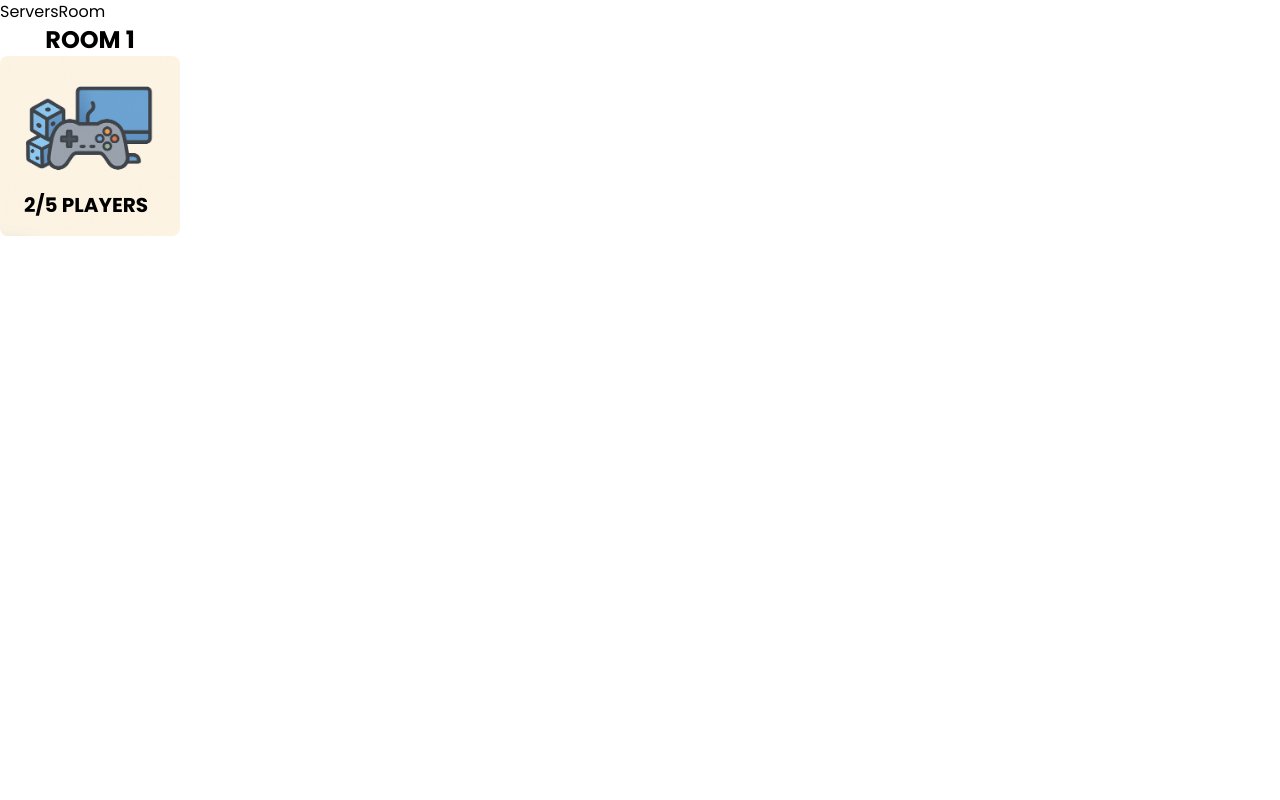
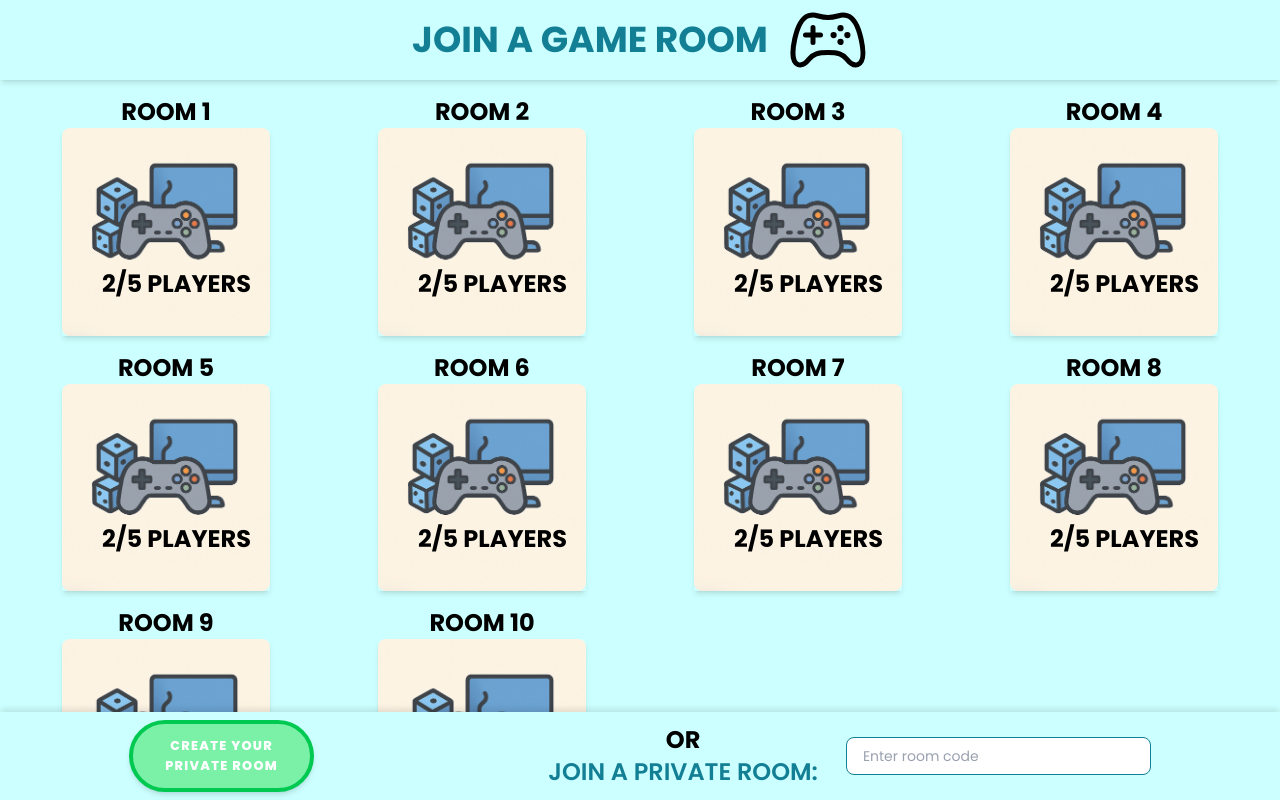
Before and after one commit to English-app-game/frontend, a React (Vite) app: page /rooms in a window 1280 px wide. Built offline with nearby package versions, Linux system fonts and the light colour scheme.

Commit message:
rooms page
rooms page

```diff
--- a/package.json
+++ b/package.json
@@ -17,6 +17,7 @@
     "prop-types": "^15.8.1",
     "react": "^19.0.0",
     "react-dom": "^19.0.0",
+    "react-icons": "^5.5.0",
     "react-redux": "^9.2.0",
     "react-router-dom": "^7.5.0",
     "socket.io-client": "^4.8.1"
--- a/src/styles/index.css
+++ b/src/styles/index.css
@@ -4,4 +4,6 @@
 @theme {
   --font-sans: "Poppins", "serif";
   --font-primary: "Roboto", "sans-serif";
+  --color-primary: #137f95;
+  --color-secondary: #CCFFFF;
 }
--- a/src/ui/components/JoinGameRoom.jsx
+++ b/src/ui/components/JoinGameRoom.jsx
@@ -3,7 +3,7 @@ import PropTypes from 'prop-types';
 import { useNavigate } from 'react-router-dom';
 import joinRoomIcon from "../../assets/images/joinRoomIcon.png";
 
-const JoinGameRoom = ({ id, currentPlayers, capacity, onJoinAttempt }) => {
+const JoinGameRoom = ({ id, currentPlayers, capacity, onJoinAttempt, className = 'w-45' }) => {
   const navigate = useNavigate();
 
   const handleClick = () => {
@@ -25,17 +25,17 @@ const JoinGameRoom = ({ id, currentPlayers, capacity, onJoinAttempt }) => {
 
   return (
     <div
-      className='w-45 h-auto flex flex-col items-center hover:cursor-pointer'
+      className={`h-auto flex flex-col items-center hover:cursor-pointer ${className}`}
       onClick={handleClick}
     >
       <p className='font-bold text-2xl'>ROOM {id + 1}</p>
-      <div className="relative w-45 h-auto">
+      <div className={`relative ${className}  shadow-md hover:shadow-none h-auto`}>
         <img
           src={joinRoomIcon}
           alt="Join Room Icon"
           className="w-full h-full object-cover rounded-lg"
         />
-        <p className="absolute bottom-4 left-6 text-black text-[20px] font-bold">
+        <p className="absolute sm:bottom-4 sm:left-6 text-black text-[1rem] sm:text-[1.5rem] bottom-0 left-0 translate-x-4 -translate-y-1/2 font-bold">
           {currentPlayers}/{capacity} PLAYERS
         </p>
       </div>
--- a/src/ui/components/PrimaryButton.jsx
+++ b/src/ui/components/PrimaryButton.jsx
@@ -1,14 +1,15 @@
 import React from 'react';
 import PropTypes from 'prop-types';
 
-const PrimaryButton = ({ text, onClick, disabled, className = '' }) => {
+const PrimaryButton = ({ children, text, onClick, disabled, className = '' }) => {
   return (
     <button
       onClick={onClick}
       disabled={disabled}
-      className={`font-sans bg-green-200 border-4 border-green-500 text-white font-extrabold text-lg px-8 py-3 rounded-full shadow-md hover:bg-green-300 active:translate-y-1 active:shadow-inner cursor-pointer transition-all duration-150 ${className}`}
+      className={`font-sans bg-green-300 border-4 border-green-500 text-white font-extrabold text-lg sm:px-8 sm:py-3 rounded-full shadow-md hover:bg-green-200 active:translate-y-1 active:shadow-inner cursor-pointer transition-all duration-150 ${className}`}
     >
       {text}
+      {children}
     </button>
   );
 };
--- a/src/ui/pages/CreateRoom.jsx
+++ b/src/ui/pages/CreateRoom.jsx
@@ -1,3 +1,12 @@
+import { useNavigate } from "react-router-dom";
+import PrimaryButton from "../components/PrimaryButton";
+import { ROOMS_LIST } from "../../routes/routes_consts";
+
+
 export default function CreateRoom() {
-  return <div>CreateRoom</div>;
+
+  const navigate = useNavigate();
+  return <div>CreateRoom
+    <PrimaryButton text='Back to rooms' onClick={(e) => navigate(ROOMS_LIST)} />
+  </div>;
 }
--- a/src/ui/pages/ServersRoom.jsx
+++ b/src/ui/pages/ServersRoom.jsx
@@ -1,9 +1,90 @@
 import JoinGameRoom from "../components/JoinGameRoom";
-import PropTypes from 'prop-types';
+import Header from "../components/Header";
+import PrimaryButton from "../components/PrimaryButton";
+import { useNavigate } from "react-router-dom";
+import { CREATE_ROOM, WAITING_ROOM } from "../../routes/routes_consts";
+import { useState } from "react";
+import { GiGameConsole } from "react-icons/gi";
+import { IoGameControllerOutline } from "react-icons/io5";
+
+
+// rooms temp data
+
+const rooms = Array.from({ length: 10 }, (_, index) => index);
 
 export default function ServersRoom() {
-  return <div>
-    ServersRoom
-    <JoinGameRoom id={0} currentPlayers={2} capacity={5} />
-    </div>;
+
+  const navigate = useNavigate();
+
+  const [error, setError] = useState('')
+
+
+  function handleJoinRoom(e) {
+    e.preventDefault();
+
+    const formData = new FormData(e.target);
+    const roomCode = Number(formData.get('roomCode'));
+
+    console.log(roomCode)
+    console.log(rooms.includes(roomCode))
+    if (rooms.includes(roomCode))
+      navigate(WAITING_ROOM(roomCode));
+
+    setError('Invalid Room Code');
+  }
+
+  function handleCreateRoomClick(e) {
+    e.preventDefault();
+
+    navigate(CREATE_ROOM);
+  }
+
+  return (
+    <div className="flex flex-col h-screen bg-secondary relative">
+      {/* Fixed Header */}
+      <header className="flex items-center justify-center gap-5 h-16 py-7 sm:py-10 bg-secondary z-50 shadow-md">
+        <Header text="Join a game room" className="text-primary uppercase text-[1.5rem] sm:text-4xl" />
+        <IoGameControllerOutline size={80} />
+
+      </header>
+
+      {/* Scrollable Main Content */}
+      <main className="flex-1 overflow-y-auto grid grid-cols-2 sm:grid-cols-3 md:grid-cols-4 gap-4 p-4 justify-items-center">
+        {rooms.map((_, index) => <JoinGameRoom
+          id={index}
+          currentPlayers={2}
+          capacity={5}
+          key={index}
+          className="w-32 sm:w-52"
+        />)}
+      </main>
+
+      {/* Sticky Footer */}
+      <footer className="fixed bottom-0 left-0 right-0 flex items-center justify-between sm:justify-around px-3 py-2 bg-secondary z-50 shadow-[0_-4px_6px_-1px_rgba(0,0,0,0.1)]">
+        <PrimaryButton onClick={handleCreateRoomClick} className="uppercase tracking-widest text-[0.8rem] px-3 py-2">
+          Create your <br /> private room
+        </PrimaryButton>
+
+        <div className="flex flex-col sm:flex-row items-center justify-around gap-2 sm:gap-7">
+          <div className="text-center text-lg sm:text-2xl">
+            <p className="font-bold">OR</p>
+            <p className="text-primary font-semibold">JOIN A PRIVATE ROOM:</p>
+          </div>
+
+          <form className="flex flex-col text-center gap-2" action="#" onSubmit={handleJoinRoom}>
+
+            <input
+              type="text"
+              placeholder="Enter room code"
+              className="rounded-lg border border-primary bg-white px-4 py-2 text-sm placeholder-gray-400 focus:outline-none focus:ring-2 focus:ring-primary focus:border-transparent transition"
+              name="roomCode"
+            />
+            {error && <p className="bg-red-200 rounded-full" >Invalid Room Code</p>}
+          </form>
+
+        </div>
+      </footer>
+
+    </div>
+  );
 }
```
Also changed, not shown: 1 other file (tests, documents, lock files or other folders).
